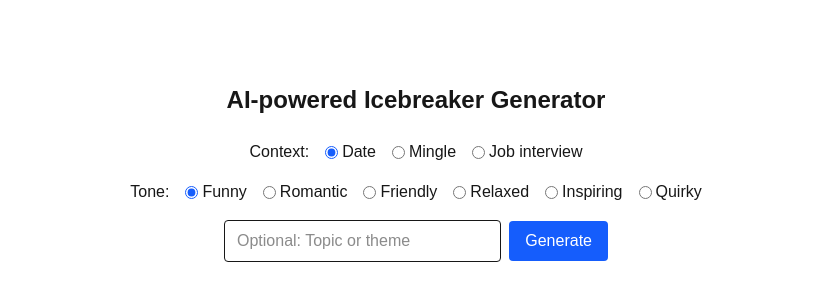
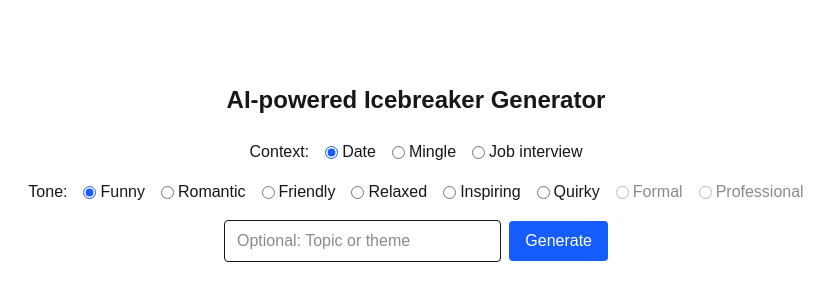
Before and after one commit to FannyPetersen/ai-idea-generator, a Next.js app: page / in a window 1280 px wide. Shown: the part 116-416 px from the top of the page, without its empty margins (224-1058 px from the left). Built offline with nearby package versions, Linux system fonts and the light colour scheme.

Commit message:
Always show all tones, but gray out non suitable

```diff
--- a/src/components/InputForm.tsx
+++ b/src/components/InputForm.tsx
@@ -20,11 +20,11 @@ const contextToTones: Record<string, { value: string; label: string }[]> = {
     { value: "quirky", label: "Quirky" },
   ],
   "job-interview": [
-    { value: "professional", label: "Professional" },
-    { value: "formal", label: "Formal" },
     { value: "friendly", label: "Friendly" },
     { value: "relaxed", label: "Relaxed" },
     { value: "inspiring", label: "Inspiring" },
+    { value: "formal", label: "Formal" },
+    { value: "professional", label: "Professional" },
   ],
 };
 
@@ -58,7 +58,7 @@ const InputForm = ({
       <ToneRadioGroup
         value={tone}
         onChange={setTone}
-        tones={contextToTones[context]}
+        availableTones={contextToTones[context].map((t) => t.value)}
       />
       <div className="flex gap-2 items-center w-96 mx-auto">
         <input
--- a/src/components/ToneRadioGroup.tsx
+++ b/src/components/ToneRadioGroup.tsx
@@ -1,35 +1,49 @@
 import React from "react";
 
-type Tone = { value: string; label: string };
+const ALL_TONES = [
+  { value: "funny", label: "Funny" },
+  { value: "romantic", label: "Romantic" },
+  { value: "friendly", label: "Friendly" },
+  { value: "relaxed", label: "Relaxed" },
+  { value: "inspiring", label: "Inspiring" },
+  { value: "quirky", label: "Quirky" },
+  { value: "formal", label: "Formal" },
+  { value: "professional", label: "Professional" },
+];
 
 export default function ToneRadioGroup({
   value,
   onChange,
-  tones,
+  availableTones,
 }: {
   value: string;
   onChange: (value: string) => void;
-  tones: Tone[];
+  availableTones: string[];
 }) {
   return (
     <div className="flex items-center gap-4">
       <span className="font-medium">Tone:</span>
-      {tones.map((tone) => (
+      {ALL_TONES.map((tone) => {
+        const isAvailable = availableTones.includes(tone.value);
+        return (
           <label
             key={tone.value}
-          className="flex items-center gap-1 cursor-pointer"
+            className={`flex items-center gap-1 cursor-pointer ${
+              !isAvailable ? "opacity-50 cursor-not-allowed" : ""
+            }`}
           >
             <input
               type="radio"
               name="tone"
               value={tone.value}
               checked={value === tone.value}
-            onChange={() => onChange(tone.value)}
+              onChange={() => isAvailable && onChange(tone.value)}
               className="accent-blue-600"
             />
             {tone.label}
           </label>
-      ))}
+        );
+      })}
     </div>
   );
 }
```
Lines whose indentation alone changed are shown as unchanged.
